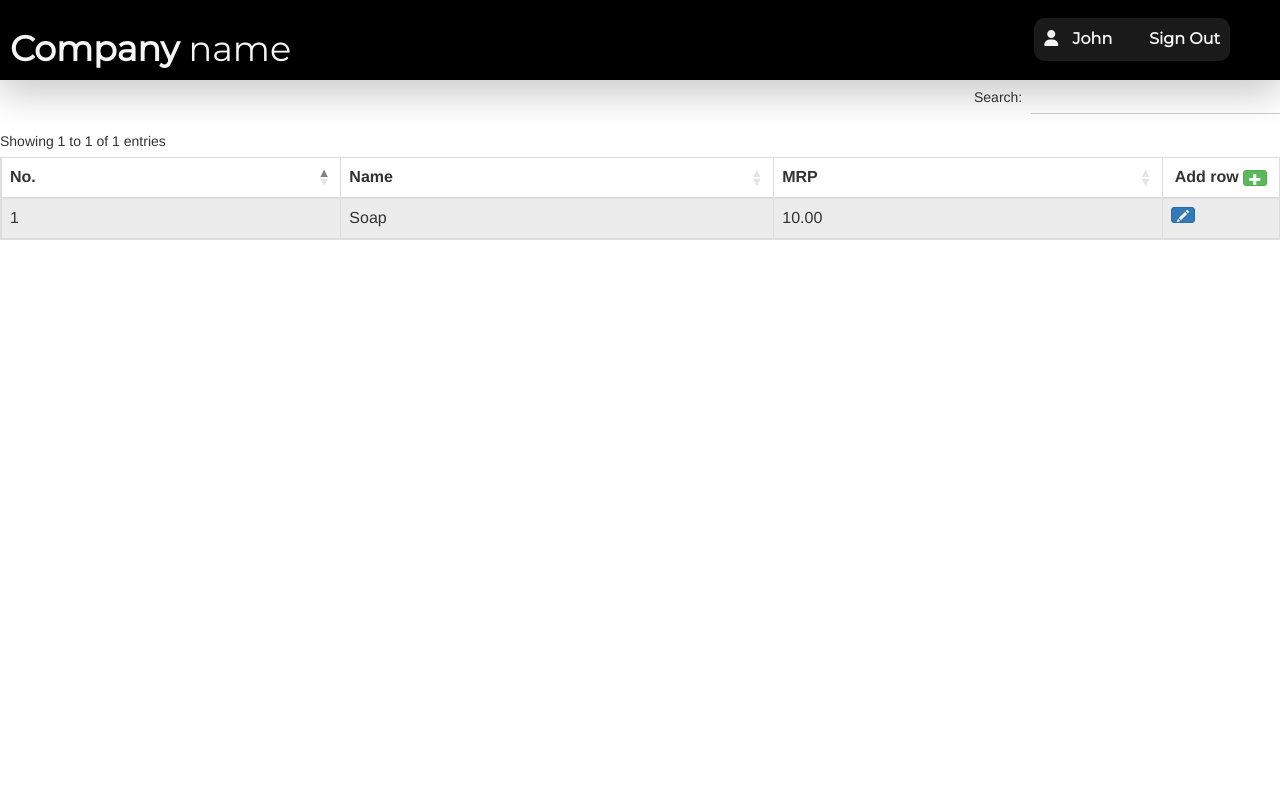
After one commit to Bhawesh02/Invoice-System, a PHP site: page /product.php in a window 1280 px wide. The commit adds this page. Run offline with PHP 8.4, Linux system fonts and the light colour scheme; a user stored in the database is signed in; data comes from the database, SQL or seed files in the repository; some libraries are stand-ins or nearby versions.

Commit message:
product page done

```diff
--- a/css/product.css
+++ b/css/product.css
@@ -1,3 +1,5 @@
+
+@import url('https://fonts.googleapis.com/css2?family=Poppins:wght@100;200;300;400;500;600;700;800;900&display=swap');
 * {
     margin: 0;
     padding: 0;
@@ -14,7 +16,7 @@
     width: 100%;
     height: 80px;
     position: relative;
-    background: rgba(255, 255, 255, 0.05);
+    background: rgb(0, 0, 0);
     box-shadow: 0 15px 35px rgba(0, 0, 0, 0.2);
     backdrop-filter: blur(20px);
     align-items: center;
@@ -67,7 +69,176 @@
     transition: 1s;
   }
 
-body {
+  body{
+    justify-content: center;
+    align-items: center;
+  }
+  :root{
+    --font-color:#555;
+    --font-hover-color:orange;
+  }
+  .form-container{
+    width:500px;
+    box-shadow: 0 15px 35px rgba(50,50,93,.1),0 5px 15px rgba(0,0,0,.07);
+    padding:2em;
+    background-color:#fff;
+  }
+  .form-group{
+    margin-bottom:1.5em;
+    transition:all .3s;
+  }
+  .form-label{
+    font-size:.75em;
+    color:var(--font-color);
+    display:block;
+    opacity:0;
+    transition: all .3s;
+    transform:translateX(-50px);
+  }
+  .form-control{
+    box-shadow:none;
 
-    background-color: #161623;
+    border-radius:0;
+    border-color:#ccc;
+    border-style:none none solid none;
+    width:100%;
+    font-size:1.25em;
+    transition:all .6s;
   }
+  .underline{
+    text-decoration:underline;
+  }
+  p.form-control{
+    border-style: none;
+    font-size: 16px;
+    color:rgb(51, 50, 50) ;
+    transition: 0.5s;
+  }
+  .add_more:hover,.add_less:hover{
+    cursor:pointer;
+    color:black;
+    transition: 0.5s;
+    letter-spacing:1.5px;
+  }
+  .add_less{
+    transition: 0.5s;
+
+  }
+  p span.add_more{
+    float: right;
+    transition: 0.5s;
+  }
+  option{
+    color:black;
+  }
+  .form-control::placeholder,select:invalid{
+    color:#aaa ;
+  }
+  .form-control:focus{
+    box-shadow:none;
+    border-color:var(--font-hover-color);
+    outline:none;
+  }
+  .form-group:focus-within{
+    transform:scale();
+  }
+  .p-2,.r-2,.p-3,.r-3,.p-4,.r-4,#add-more-2,#add-more-3,.add_less{
+    display:none;
+  }
+  .form-control:invalid:focus{
+    border-color:red;
+  }
+  .form-control:valid:focus{
+    border-color:green;
+  }
+
+  .submit_btn{
+    background: 0 0 #fff;
+    border:1px solid #aaa;
+    border-radius:3px;
+    color:var(--font-color);
+    font-size:1em;
+    padding:10 50px;
+    text-transform:uppercase;
+  }
+  .submit_btn:hover{
+    border-color:var(--font-hover-color);
+    color:var(--font-hover-color);
+    cursor:pointer;
+  }
+  textarea{
+    resize:none;
+  }
+
+
+
+  .focused > .form-label{
+    opacity:1;
+    transform:translateX(0px);
+
+  }
+
+  .modal {
+    display: none;
+    position: fixed;
+    z-index: 1;
+    padding-top: 100px;
+    left: 0;
+    top: 0;
+    width: 100%;
+    height: 100%;
+    overflow: auto;
+    background-color: rgba(0,0,0,0.9);
+}
+#popup{
+  display: none;
+  z-index: 999999999;
+}
+#add_row_popup,#edit_row_popup{
+    display: none;
+}
+/* Modal Content (image) */
+.modal-content {
+    margin: auto;
+    display: block;
+    width: 80%;
+    max-width: 700px;
+}
+.modal-content {
+    -webkit-animation-name: zoom;
+    -webkit-animation-duration: 0.6s;
+    animation-name: zoom;
+    animation-duration: 0.6s;
+}
+
+@-webkit-keyframes zoom {
+    from {-webkit-transform:scale(0)}
+    to {-webkit-transform:scale(1)}
+}
+
+@keyframes zoom {
+    from {transform:scale(0)}
+    to {transform:scale(1)}
+}
+.close {
+    position: absolute;
+    top: 15px;
+    right: 35px;
+    color: #f1f1f1;
+    font-size: 40px;
+    font-weight: bold;
+    transition: 0.3s;
+}
+
+.close:hover,
+.close:focus {
+    color: #bbb;
+    text-decoration: none;
+    cursor: pointer;
+}
+
+@media  (max-width: 700px){
+    .modal-content {
+        width: 100%;
+    }
+}
--- a/header.php
+++ b/header.php
@@ -1,3 +1,10 @@
+<head><link rel="preconnect" href="https://fonts.googleapis.com" />
+    <link rel="preconnect" href="https://fonts.gstatic.com" crossorigin />
+    <link
+      href="https://fonts.googleapis.com/css2?family=Montserrat&display=swap"
+      rel="stylesheet"
+    />
+    <script src="https://kit.fontawesome.com/36bed4b74a.js" crossorigin="anonymous"></script></head>
 <header>
       <div class="inner flex">
         <div class="logo">
--- /dev/null
+++ b/product.php
@@ -0,0 +1,187 @@
+
+<?php
+include 'connect_db.php';
+include 'Sesson_end.php';
+        $currentuser=$_SESSION['id'];
+        $query = "SELECT * FROM product where users_id =" . $currentuser;
+        $result = mysqli_query($conn, $query);
+
+        $products = array();
+
+if (mysqli_num_rows($result) >0) { // The query returned some results
+  while ($row = mysqli_fetch_assoc($result)) { // Add the data for each row to the array
+$products[] = $row; } }
+
+
+
+if ($_SERVER['REQUEST_METHOD'] === 'POST') {
+  // Get the form data
+  $name = mysqli_real_escape_string($conn, $_POST['name']);
+
+  $price = mysqli_real_escape_string($conn, $_POST['price']);
+  if(isset($_POST["add_product"]))
+  {
+
+    $query = "INSERT INTO product (name,price, users_id) VALUES ('$name','$price', '$currentuser')";
+    if (mysqli_query($conn, $query)) {
+      header('Location: product.php');
+      exit;
+  } else {
+      // Signup failed
+      echo 'Error: ' . mysqli_error($conn);
+  }
+
+  }
+  elseif (isset($_POST["edit_product"])) {
+
+
+  $id = mysqli_real_escape_string($conn, $_POST['id']);
+  $query = "Update product set name = '$name',price = '$price' where product_id = '$id'";
+  if (mysqli_query($conn, $query)) {
+    header('Location: product.php');
+    exit;
+} else {
+    // Signup failed
+    echo 'Error: ' . mysqli_error($conn);
+}
+}
+}
+
+
+
+
+
+
+
+
+?>
+
+
+
+
+
+
+
+
+
+
+
+<html lang="en">
+  <head>
+    <meta charset="UTF-8" />
+    <title>Products</title>
+    <link
+      rel="stylesheet"
+      href="https://maxcdn.bootstrapcdn.com/bootstrap/3.3.6/css/bootstrap.min.css"
+    />
+    <link
+      rel="stylesheet"
+      href="https://cdn.datatables.net/1.10.12/css/dataTables.bootstrap.min.css"
+    />
+    <link
+      rel="stylesheet"
+      href="https://cdn.datatables.net/buttons/1.2.2/css/buttons.bootstrap.min.css"
+    />
+    <link rel="stylesheet" type="text/css" href="./css/product.css" />
+
+
+    <script>
+      var products = <?php echo json_encode($products); ?>;
+    </script>
+  </head>
+  <body>
+
+  <?php
+    include 'header.php';
+    ?>
+    <table
+      id="Products"
+      class="table table-striped table-bordered"
+      cellspacing="0"
+      width="100%"
+    >
+      <thead>
+        <tr>
+          <th>No.</th>
+          <th>Name</th>
+          <th>MRP</th>
+
+          <th style="text-align: center; width: 100px">
+            Add row
+            <button
+              type="button"
+              data-func="dt-add"
+              class="btn btn-success btn-xs dt-add"
+              id="add_row_btn"
+            >
+              <span class="glyphicon glyphicon-plus" aria-hidden="true"></span>
+            </button>
+          </th>
+        </tr>
+      </thead>
+      <tbody></tbody>
+    </table>
+    <div id="popup" class="modal">
+      <span class="close" id="popup_close">&times;</span>
+      <div id="add_row_popup">
+      <div class="form-container modal-content">
+          <form  method="POST" class="form">
+              <div class="form-group">
+                  <label for="name" class="form-label">Product Name</label>
+                  <input type="text" class="form-control" id="name" name="name" placeholder="Name *" tabindex="1" required>
+              </div>
+              <div class="form-group">
+                  <label for="price" class="form-label">MRP</label>
+                  <input type="number"  class="form-control" id="price" name="price" placeholder="MRP *"
+                  tabindex="2" required>
+              </div>
+
+              <div>
+                  <button type="submit" name="add_product" class="submit_btn">Add Procduct!</button>
+              </div>
+          </form>
+
+      </div>
+</div>
+      <div id="edit_row_popup">
+      <div class="form-container modal-content">
+          <form  method="POST" class="form">
+          <div class="form-group">
+                  <label for="id" class="form-label">Product No</label>
+                  <input type="text" class="form-control" id="edit_id"  placeholder="" tabindex="1" disabled>
+                  <input name="id" id="edit_id_h" hidden>
+              </div>
+              <div class="form-group">
+                  <label for="name" class="form-label">Product Name</label>
+                  <input type="text" class="form-control" id="edit_name" name="name" placeholder="Name *" tabindex="2" required>
+              </div>
+              <div class="form-group">
+                  <label for="price" class="form-label">MRP</label>
+                  <input type="number"  class="form-control" id="edit_price" name="price" placeholder="MRP *"
+                  tabindex="3" required>
+              </div>
+
+              <div>
+                  <button type="submit" name="edit_product" class="submit_btn">Edit Procduct!</button>
+              </div>
+          </form>
+
+      </div>
+      </div>
+  </div>
+    <!-- partial -->
+    <script src="https://cdnjs.cloudflare.com/ajax/libs/jquery/3.1.0/jquery.min.js"></script>
+    <script src="https://cdn.datatables.net/1.10.12/js/jquery.dataTables.min.js"></script>
+    <script src="https://cdn.datatables.net/buttons/1.2.2/js/dataTables.buttons.min.js"></script>
+    <script src="https://cdn.datatables.net/buttons/1.2.2/js/buttons.colVis.min.js"></script>
+    <script src="https://cdn.datatables.net/buttons/1.2.2/js/buttons.html5.min.js"></script>
+    <script src="https://cdn.datatables.net/buttons/1.2.2/js/buttons.print.min.js"></script>
+    <script src="https://cdn.datatables.net/1.10.12/js/dataTables.bootstrap.min.js"></script>
+    <script src="https://cdn.datatables.net/buttons/1.2.2/js/buttons.bootstrap.min.js"></script>
+    <script src="https://cdnjs.cloudflare.com/ajax/libs/jszip/2.5.0/jszip.min.js"></script>
+    <script src="https://cdn.rawgit.com/bpampuch/pdfmake/0.1.18/build/vfs_fonts.js"></script>
+    <script src="https://cdn.rawgit.com/bpampuch/pdfmake/0.1.18/build/pdfmake.min.js"></script>
+    <script src="https://cdnjs.cloudflare.com/ajax/libs/twitter-bootstrap/3.3.7/js/bootstrap.min.js"></script>
+    <script src="./js/product.js"></script>
+  </body>
+</html>
```
Also changed, not shown: home.php (+2 -7 lines), js/product.js (added, +100 -0 lines), product.html (deleted, +0 -41 lines).
